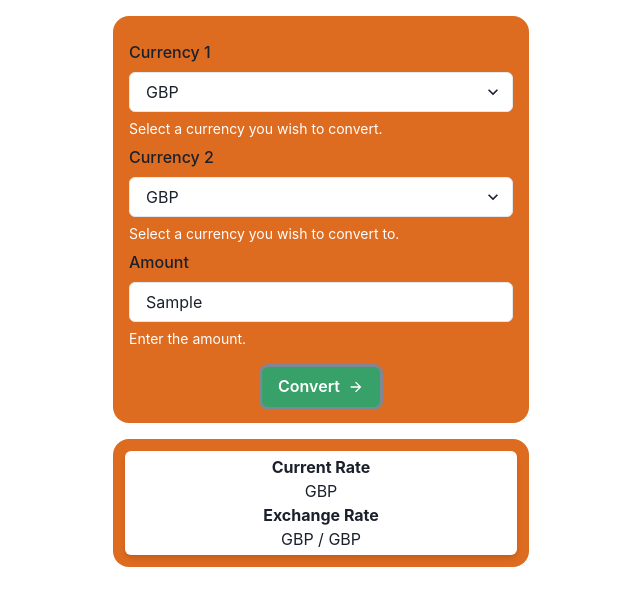
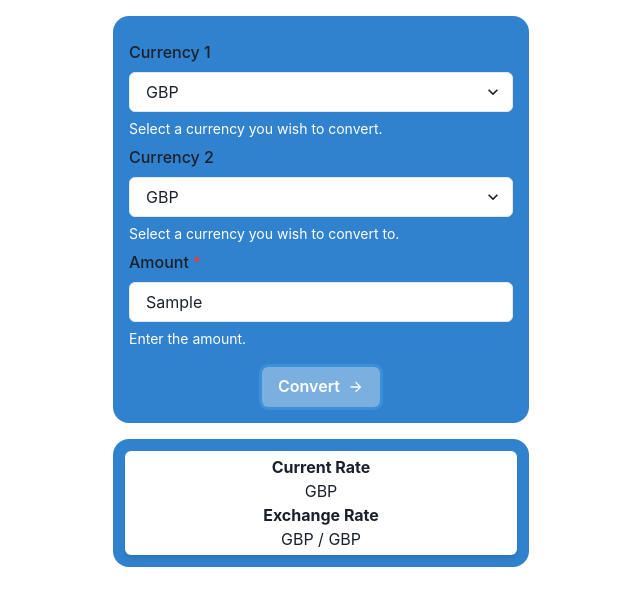
Before and after one commit to patchinator/currency-converter, a React (Create React App) app: page / in a window 1280 px wide. Both pictures are taken after typing "Sample" into the empty fields and a click on the button "Convert". Shown: the top 606 px of the page, without its empty margins (319-959 px from the left). Built offline with nearby package versions, Linux system fonts and the light colour scheme; no server answers.

Commit message:
added validation to check whether card shows if the amount is not filled

```diff
--- a/src/components/CurrencyForm.js
+++ b/src/components/CurrencyForm.js
@@ -27,11 +27,11 @@ const CurrencyForm = () => {
 
   const displayCurrencyTwoHandler = () => {
     return currencyTwoInputRef.current.value;
-  }
+  };
 
   const displayCurrencyOneHandler = () => {
     return currencyOneInputRef.current.value;
-  }
+  };
 
   const showResultsHandler = () => {
     setShowResults(true);
@@ -66,7 +66,7 @@ const CurrencyForm = () => {
 
   return (
     <Fragment>
-      <Box bg="orange.500" p="4" borderRadius="2xl">
+      <Box bg="blue.500" p="4" borderRadius="2xl">
         <form onSubmit={submitFormHandler}>
           <Flex flexDirection="column">
             <FormControl mt="2">
@@ -99,7 +99,7 @@ const CurrencyForm = () => {
               </FormHelperText>
             </FormControl>
 
-            <FormControl mt="2">
+            <FormControl mt="2" isRequired>
               <FormLabel>Amount</FormLabel>
               <Input type="text" bg="white" ref={currencyAmountRef}></Input>
               <FormHelperText color="white">Enter the amount.</FormHelperText>
@@ -108,7 +108,7 @@ const CurrencyForm = () => {
             <Flex justifyContent="center" mt="5">
               <Box>
                 <Button
-                  colorScheme="green"
+                  colorScheme="whiteAlpha"
                   size="md"
                   rightIcon={<ArrowForwardIcon />}
                   type="submit"
@@ -124,9 +124,9 @@ const CurrencyForm = () => {
 
       <Spacer mt="4" />
 
-      {showResults && (
+      {showResults && currencyAmountRef.current.value && (
         <Container w="100%" p="0">
-          <Box bg="orange.500" p="3" borderRadius="2xl">
+          <Box bg="blue.500" p="3" borderRadius="2xl">
             <Flex justifyContent="center">
               <Box
                 bg="white"
```
